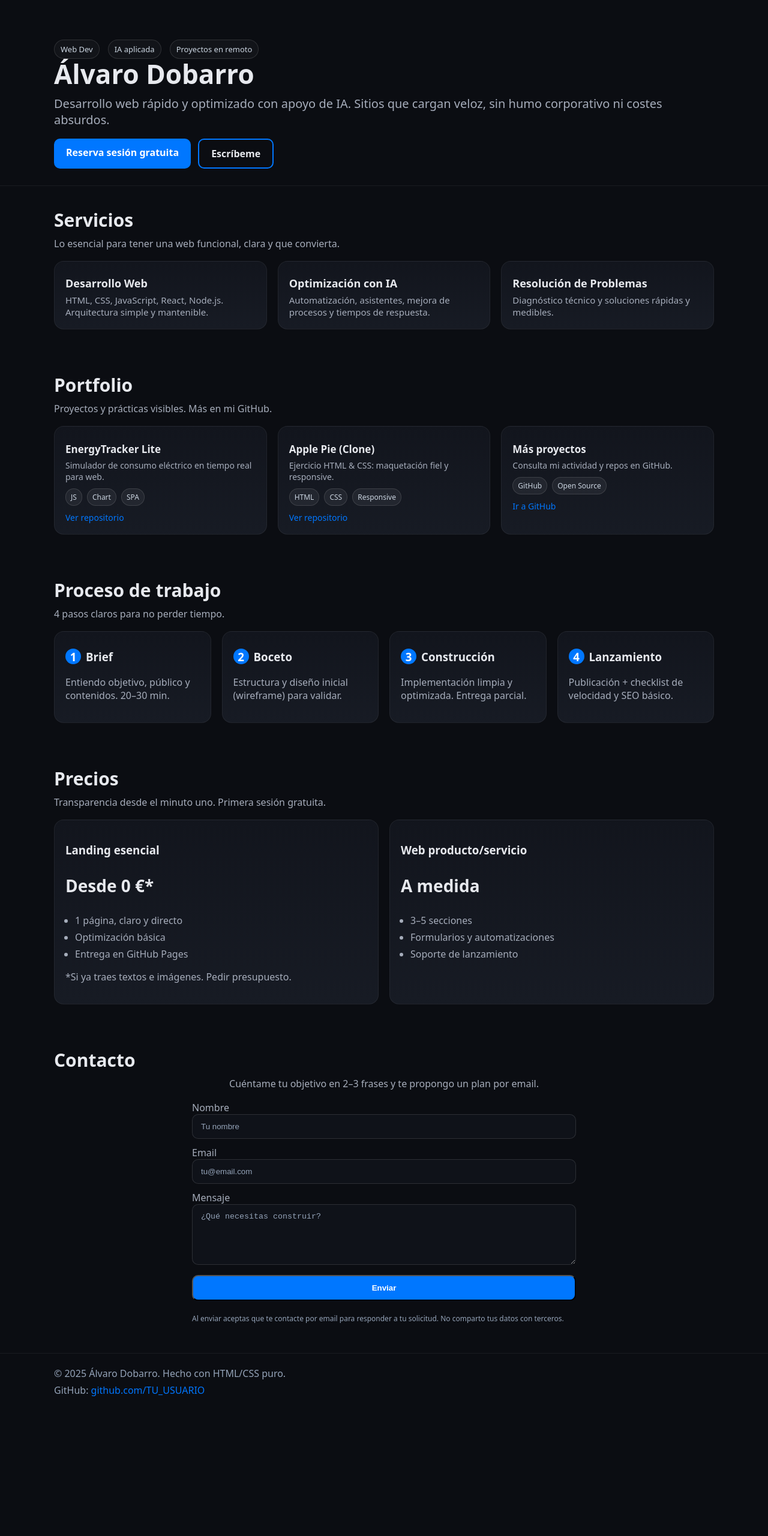
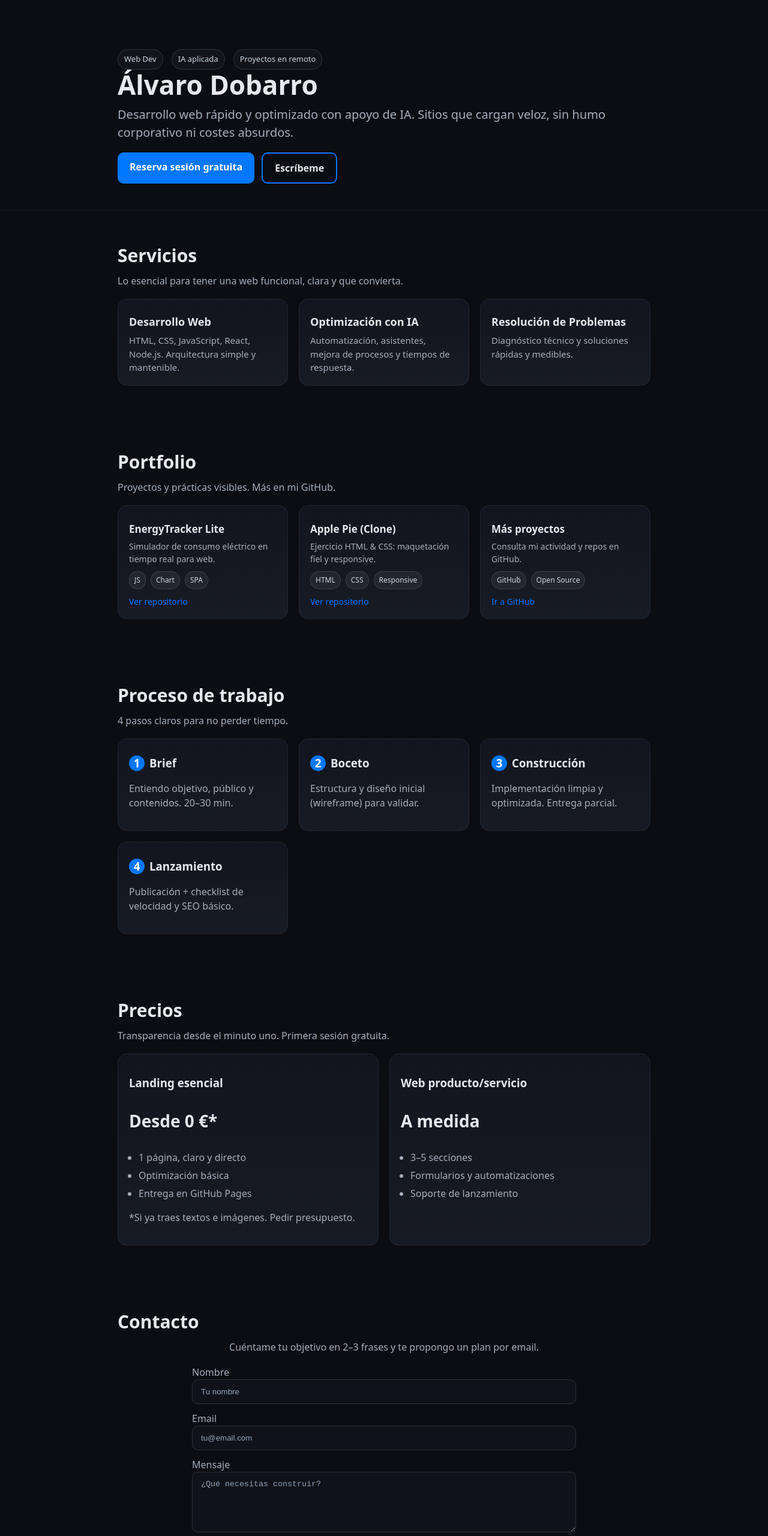
Before and after one commit to AlvaroDobarro/portfolio, a plain HTML site: page pages/landing/index.html in a window 1280 px wide. Shown: the top 2560 px of the page at 60% size. Before the commit the page ends 2368 px from the top, so only its background shows below. Drawn offline with Linux system fonts and the light colour scheme.

Commit message:
fix: landing dentro de /pages + rutas + enlace home

```diff
--- a/pages/landing/index.html
+++ b/pages/landing/index.html
@@ -85,6 +85,7 @@
     /* Footer */
     footer { padding: 22px 0 40px; border-top: 1px solid rgba(255,255,255,.06); color:#94a3b8; }
   </style>
+  <link rel="stylesheet" href="./styles.css">
 </head>
 <body>
   <!-- Header / hero -->
@@ -266,5 +267,8 @@
       });
     });
   </script>
+  <script src="./script.js"></script>
+  <a href="./pages/landing/" target="_blank" rel="noopener">Ver mi Landing</a>
+
 </body>
 </html>
--- /dev/null
+++ b/pages/landing/styles.css
@@ -0,0 +1,11 @@
+* { box-sizing: border-box; }
+body { margin: 0; font-family: system-ui, -apple-system, Segoe UI, Roboto, Arial, sans-serif; line-height: 1.5; }
+.container { max-width: 920px; margin: 0 auto; padding: 16px; }
+header { border-bottom: 1px solid #e5e7eb; }
+header h1 { margin: 0; }
+nav a { margin-right: 12px; text-decoration: none; }
+#hero { padding: 24px 0; }
+h2, h3 { margin: 16px 0 8px; }
+.cards { list-style: none; padding: 0; display: grid; grid-template-columns: repeat(auto-fit, minmax(240px, 1fr)); gap: 16px; }
+.cards li { border: 1px solid #e5e7eb; border-radius: 12px; padding: 16px; }
+footer { border-top: 1px solid #e5e7eb; margin-top: 24px; }
--- /dev/null
+++ b/pages/styles.css
@@ -0,0 +1,11 @@
+* { box-sizing: border-box; }
+body { margin: 0; font-family: system-ui, -apple-system, Segoe UI, Roboto, Arial, sans-serif; line-height: 1.5; }
+.container { max-width: 920px; margin: 0 auto; padding: 16px; }
+header { border-bottom: 1px solid #e5e7eb; }
+header h1 { margin: 0; }
+nav a { margin-right: 12px; text-decoration: none; }
+#hero { padding: 24px 0; }
+h2, h3 { margin: 16px 0 8px; }
+.cards { list-style: none; padding: 0; display: grid; grid-template-columns: repeat(auto-fit, minmax(240px, 1fr)); gap: 16px; }
+.cards li { border: 1px solid #e5e7eb; border-radius: 12px; padding: 16px; }
+footer { border-top: 1px solid #e5e7eb; margin-top: 24px; }
```
Also changed, not shown: pages/landing/script.js (added).
